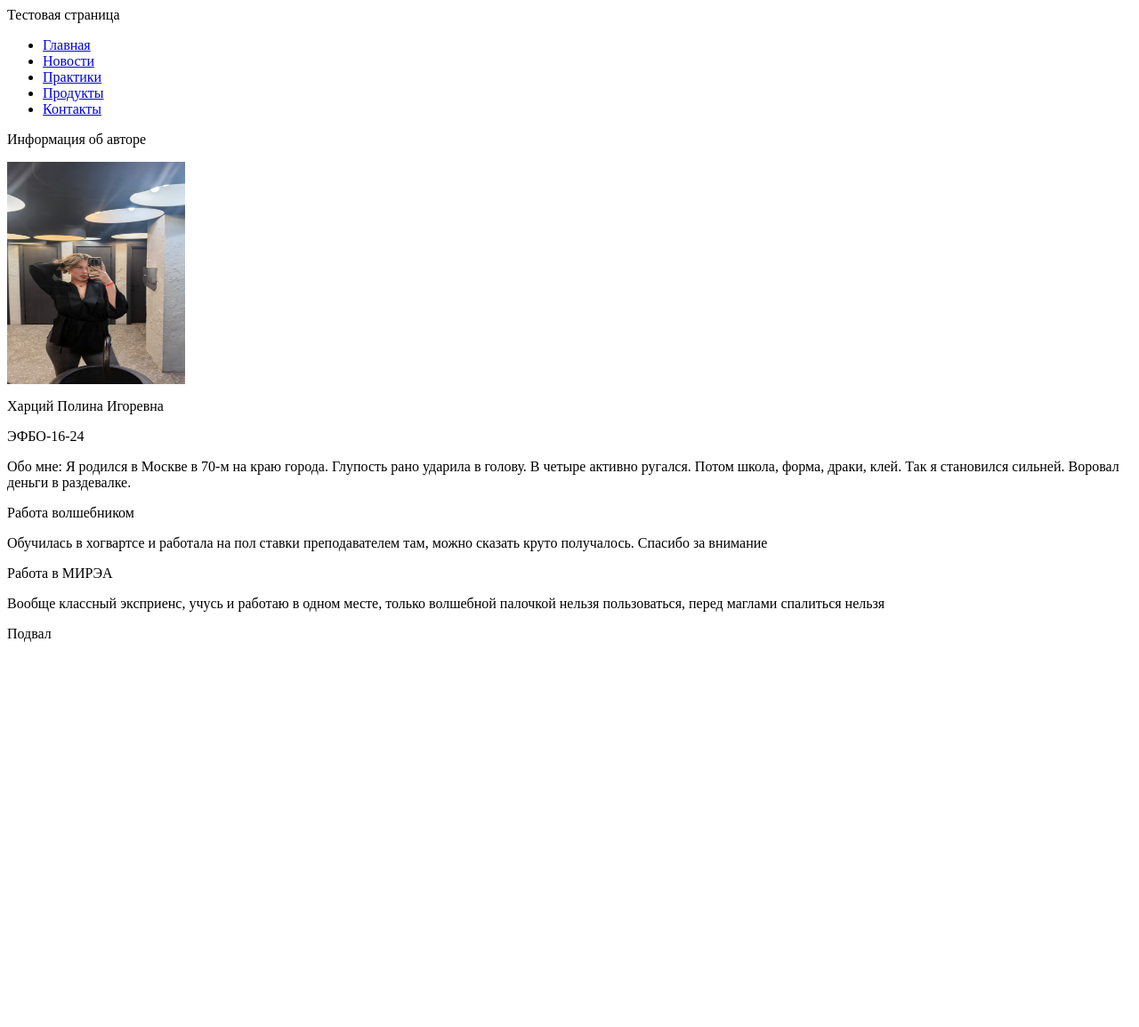
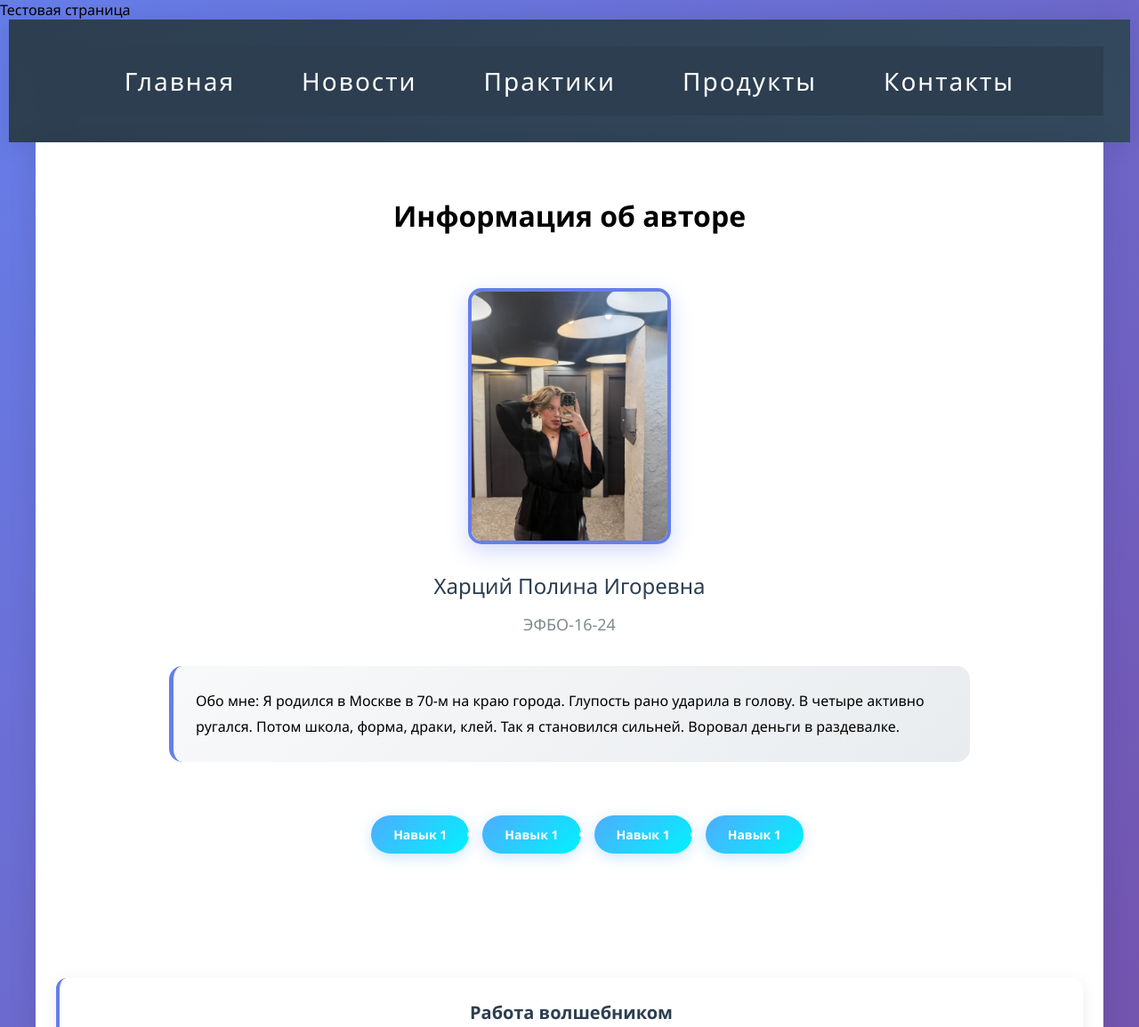
Before and after one commit to Khartsii/FB_KR1, a plain HTML site: page pages/index.html in a window 1280 px wide. Shown: the top 1155 px of the page at 89% size. Before the commit the page ends 800 px from the top, so only its background shows below. Drawn offline with Linux system fonts and the light colour scheme.

Commit message:
загрузила окончательный вид

```diff
--- a/pages/index.html
+++ b/pages/index.html
@@ -5,46 +5,64 @@
     <meta charset="UTF-8" />
     <meta name="viewport" content="width=device-width, initial-scale=1.0" />
     <title>Document</title>
+    <link rel="stylesheet" href="style.css" />
   </head>
   <body>
     <header>
       <div class="nav">
-        <ul>
-          <li><a href="index.html">Главная</a></li>
-          <li><a href="news.html">Новости</a></li>
-          <li><a href="practice.html">Практики</a></li>
-          <li><a href="goods.html">Продукты</a></li>
-          <li><a href="contacts.html">Контакты</a></li>
+        <ul class="nav_list">
+          <li class="nav_item">
+            <a class="nav-link" href="index.html">Главная</a>
+          </li>
+          <li class="nav_item">
+            <a class="nav-link" href="news.html">Новости</a>
+          </li>
+          <li class="nav_item">
+            <a class="nav-link" href="practice.html">Практики</a>
+          </li>
+          <li class="nav_item">
+            <a class="nav-link" href="goods.html">Продукты</a>
+          </li>
+          <li class="nav_item">
+            <a class="nav-link" href="contacts.html">Контакты</a>
+          </li>
         </ul>
       </div>
     </header>
     <main>
       <div class="content">
-        <p>Информация об авторе</p>
+        <h1 class="profile-header">Информация об авторе</h1>
         <img
+          class="profile-photo"
           src="../assets/my_photo.jpg"
           alt="Фото автора"
           width="200"
           height="250"
         />
-        <p>Харций Полина Игоревна</p>
-        <p>ЭФБО-16-24</p>
-        <p>
+        <p class="profile-name">Харций Полина Игоревна</p>
+        <p class="profile-group">ЭФБО-16-24</p>
+        <p class="about-me">
           Обо мне: Я родился в Москве в 70-м на краю города. Глупость рано
           ударила в голову. В четыре активно ругался. Потом школа, форма, драки,
           клей. Так я становился сильней. Воровал деньги в раздевалке.
         </p>
+        <ul>
+          <li>Навык 1</li>
+          <li>Навык 1</li>
+          <li>Навык 1</li>
+          <li>Навык 1</li>
+        </ul>
       </div>
       <div class="expirience">
-        <div class="first_exp">
-          <p>Работа волшебником</p>
+        <div class="exp">
+          <h1>Работа волшебником</h1>
           <p>
             Обучилась в хогвартсе и работала на пол ставки преподавателем там,
             можно сказать круто получалось. Спасибо за внимание
           </p>
         </div>
-        <div class="sec_exp">
-          <p>Работа в МИРЭА</p>
+        <div class="exp">
+          <h1>Работа в МИРЭА</h1>
           <p>
             Вообще классный эксприенс, учусь и работаю в одном месте, только
             волшебной палочкой нельзя пользоваться, перед маглами спалиться
@@ -53,6 +71,8 @@
         </div>
       </div>
     </main>
-    <footer>Подвал</footer>
+    <footer>
+      <p>footer</p>
+    </footer>
   </body>
 </html>
--- /dev/null
+++ b/pages/style.css
@@ -0,0 +1,263 @@
+body {
+    font-family: 'Segoe UI', Tahoma, Geneva, Verdana, sans-serif;
+    margin: 0;
+    padding: 0;
+    background: linear-gradient(135deg, #667eea 0%, #764ba2 100%);
+    min-height: 100vh;
+}
+
+header {
+    max-width: 1200px; /* Максимальная ширина контента */
+    margin: 0 auto; /* Центрирование контейнера по горизонтали */
+    background: white; /* Белый фон для основного содержимого */
+    box-shadow: 0 0 30px rgba(0,0,0,0.1); /* Легкая тень вокруг всего контента */
+    background: linear-gradient(135deg, #2c3e50 0%, #34495e 100%); /* Темный градиентный фон */
+    color: white; /* Белый цвет текста */
+    text-align: center; /* Выравнивание текста по центру */
+    padding: 30px; /* Внутренние отступы со всех сторон */
+    font-size: 28px; /* Размер шрифта */
+    font-weight: 300; /* Легкое начертание шрифта */
+    letter-spacing: 2px; /* Расстояние между буквами */
+}
+
+main {
+    max-width: 1200px; /* Максимальная ширина контента */
+    margin: 0 auto; /* Центрирование контейнера по горизонтали */
+    background: white; /* Белый фон для основного содержимого */
+    box-shadow: 0 0 30px rgba(0,0,0,0.1); /* Легкая тень вокруг всего контента */
+}
+
+footer {
+    max-width: 1200px; /* Максимальная ширина контента */
+    margin: 0 auto; /* Центрирование контейнера по горизонтали */
+    box-shadow: 0 0 30px rgba(0,0,0,0.1); /* Легкая тень вокруг всего контента */
+    background: linear-gradient(135deg, #2c3e50 0%, #34495e 100%); /* Темный градиентный фон */
+    color: white; /* Белый цвет текста */
+    text-align: center; /* Выравнивание по центру */
+    padding: 30px; /* Внутренние отступы */
+    margin-top: 50px; /* Отступ сверху */
+}
+
+.nav {
+ background: #2c3e50; /* Темно-синий фон навигации */
+ padding: 20px 0; /* Вертикальные отступы */
+}
+
+.nav_list {
+    list-style: none; /* Убираем маркеры списка */
+    margin: 0; /* Убираем внешние отступы */
+    padding: 0; /* Убираем внутренние отступы */
+    display: flex; /* Горизонтальное расположение элементов */
+    justify-content: center; /* Выравнивание по центру */
+    gap: 25px; /* Расстояние между элементами навигации */
+}
+
+.nav-item {
+    margin: 0; /* Убираем отступы у пунктов меню */
+}
+
+.nav-link {
+    color: white; /* Белый цвет текста ссылок */
+    text-decoration: none; /* Убираем подчеркивание ссылок */
+    padding: 12px 25px; /* Отступы внутри ссылок */
+    border-radius: 25px; /* Скругленные углы (капсульная форма) */
+    transition: all 0.3s ease; /* Плавные анимации при изменении */
+    font-weight: 500; /* Средняя жирность шрифта */
+}
+
+.nav-link:hover {
+    background: rgba(255,255,255,0.1); /* Полупрозрачный белый фон при наведении*/
+    transform: translateY(-2px); /* Легкое поднятие элемента при наведении */
+}
+
+.content {
+    padding: 40px; /* Внутренние отступы контента */
+    max-width: 900px; /* Максимальная ширина контента */
+    margin: 0 auto; /* Центрирование контента */
+    display: flex;
+    flex-direction: column;
+}
+
+/* ===== ГЛАВНАЯ СТРАНИЦА ===== */
+.profile-header {
+    text-align: center; /* Выравнивание по центру */
+    margin-bottom: 40px; /* Отступ снизу */
+}
+
+.profile-title {
+    font-size: 32px; /* Размер шрифта заголовка */
+    color: #2c3e50; /* Темно-синий цвет текста */
+    margin-bottom: 10px; /* Отступ снизу */
+    font-weight: 300; /* Легкое начертание шрифта */
+}
+
+.profile-photo {
+    width: 220px; /* Фиксированная ширина фото */
+    height: 280px; /* Фиксированная высота фото */
+    border-radius: 15px; /* Скругленные углы фото */
+    object-fit: cover; /* Обрезка фото для сохранения пропорций */
+    margin: 20px auto; /* Центрирование и отступы */
+    border: 4px solid #667eea; /* Синяя рамка вокруг фото */
+    box-shadow: 0 8px 25px rgba(102, 126, 234, 0.3); /* Тень с синим оттенком */
+}
+
+.profile-name {
+    font-size: 24px; /* Размер шрифта имени */
+    color: #2c3e50; /* Темно-синий цвет текста */
+    margin: 10px 0; /* Вертикальные отступы */
+    font-weight: 500; /* Средняя жирность шрифта */
+    text-align: center;
+}
+.profile-group {
+    font-size: 18px; /* Размер шрифта группы */
+    color: #7f8c8d; /* Серый цвет текста */
+    margin: 5px 0; /* Вертикальные отступы */
+    text-align: center;
+}
+
+.about-me {
+    background: linear-gradient(135deg, #f8f9fa 0%, #e9ecef 100%); /* Светлыйградиентный фон */
+    padding: 25px; /* Внутренние отступы */
+    border-radius: 15px; /* Скругленные углы */
+    margin: 30px 0; /* Вертикальные отступы */
+    border-left: 5px solid #667eea; /* Синяя полоса слева */
+    font-size: 16px; /* Размер шрифта текста */
+    line-height: 1.8; /* Межстрочный интервал */
+}
+
+.content ul {
+    display: flex; /* Горизонтальное расположение навыков */
+    justify-content: center; /* Выравнивание по центру */
+    flex-wrap: wrap; /* Перенос на новую строку при необходимости */
+    gap: 15px; /* Расстояние между навыками */
+    margin: 30px 0; /* Вертикальные отступы */
+}
+
+.content ul li {
+    background: linear-gradient(135deg, #4facfe 0%, #00f2fe 100%); /* Голубой градиентный фон */
+    color: white; /* Белый цвет текста */
+    padding: 12px 25px; /* Внутренние отступы */
+    border-radius: 25px; /* Круглые углы (капсульная форма) */
+    font-weight: 600; /* Жирный шрифт */
+    font-size: 14px; /* Размер шрифта */
+    box-shadow: 0 4px 15px rgba(79, 172, 254, 0.3); /* Тень с голубым оттенком */
+    transition: all 0.3s ease; /* Плавные анимации при изменении */
+}
+.content ul li:hover {
+    transform: translateY(-3px); /* Поднятие элемента при наведении */
+    box-shadow: 0 6px 20px rgba(79, 172, 254, 0.4); /* Увеличение тени принаведении */
+}
+
+.expirience {
+    margin-top: 50px; /* Отступ сверху */
+    display: flex;
+    flex-direction: column;
+    align-items: center;
+}
+.exp {
+    font-size: 28px; /* Размер шрифта заголовка секции */
+    color: #2c3e50; /* Темно-синий цвет текста */
+    text-align: center; /* Выравнивание по центру */
+    margin-bottom: 30px; /* Отступ снизу */
+    font-weight: 300; /* Легкое начертание шрифта */
+    background: white; /* Белый фон карточки */
+    padding: 25px; /* Внутренние отступы */
+    margin: 20px 0; /* Вертикальные отступы */
+    border-radius: 12px; /* Скругленные углы */
+    box-shadow: 0 5px 20px rgba(0,0,0,0.08); /* Легкая тень */
+    border-left: 4px solid #667eea; /* Синяя полоса слева */
+    transition: transform 0.3s ease; /* Плавная анимация трансформации */
+    max-width: 1100px;
+}
+
+.exp:hover {
+    transform: translateX(5px); /* Сдвиг вправо при наведении */
+}
+.exp h1 {
+    font-size: 20px; /* Размер шрифта заголовка опыта */
+    color: #2c3e50; /* Темно-синий цвет текста */
+    margin: 0 0 10px 0; /* Отступ снизу */
+    font-weight: 600; /* Жирный шрифт */
+}
+.exp p {
+    color: #7f8c8d; /* Серый цвет текста */
+    line-height: 1.6; /* Межстрочный интервал */
+    margin: 0; /* Убираем отступы */
+}
+
+.news {
+    display: flex;
+    justify-content: space-around;
+}
+
+.new {
+    width: 359px;
+    height: 480px;
+    opacity: 1;
+    border-radius: 10px;
+    box-shadow: 5px 20px 50px 0px #1070B133;
+    display: flex;
+    flex-direction: column;
+    justify-content: space-around;
+    align-items: center;
+}
+
+.new p {
+    text-align: center;
+    margin: 16px;
+    font-weight: 400;
+    font-size: 16px;
+    line-height: 26px;
+    letter-spacing: 5%;
+    color: #1F3F68;
+}
+
+.goods {
+    display: flex;
+    flex-direction: column;
+    align-items: center;
+    justify-content: space-between;
+}
+
+.good {
+    display: flex;
+    width: 500px;
+    flex-direction: column;
+    justify-content: center;
+    align-items: center;
+    opacity: 1;
+    box-shadow: 5px 20px 50px 0px #1070B133;
+    height: 580px;
+    margin-bottom: 30px;
+}
+
+.good img {
+    width: 320px;
+}
+
+.contacts {
+    display: flex;
+    flex-direction: column;
+    align-items: center;
+    justify-content: space-between;
+}
+
+.contacts p {
+    font-weight: 300;
+    font-size: 32px;
+    color: #1F3F68;
+
+}
+
+.contacts button {
+    width: 220px;
+    height: 56px;
+    opacity: 1;
+    border-radius: 10px;
+    border: none;
+    background: #5A98D0;
+    box-shadow: 5px 10px 20px 0px #356EAD33;
+    color: white;
+    font-size: 20px;
+    margin-bottom: 30px;
+}
```
Also changed, not shown: pages/contacts.html (+17 -6 lines), pages/goods.html (+22 -9 lines), pages/news.html (+46 -12 lines).
